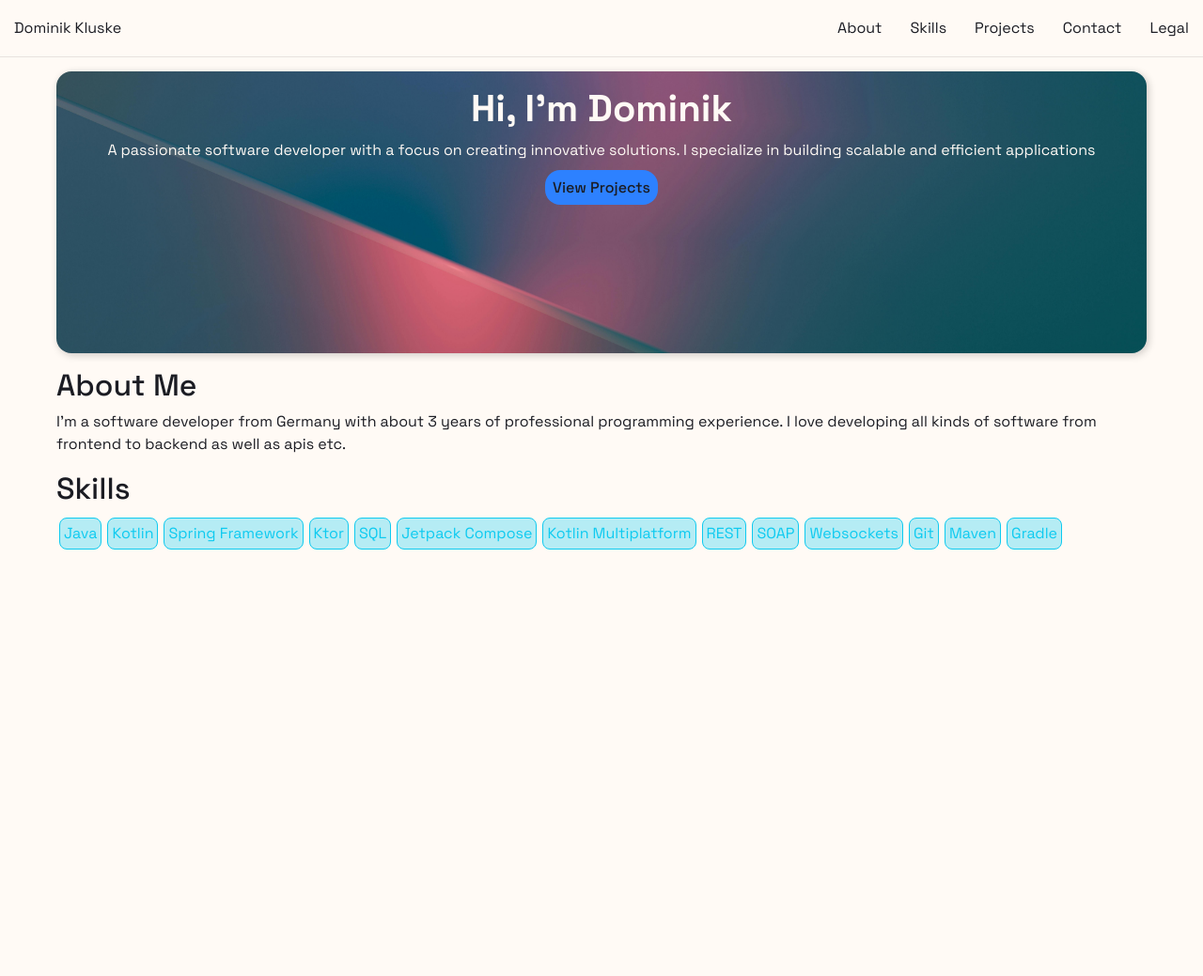
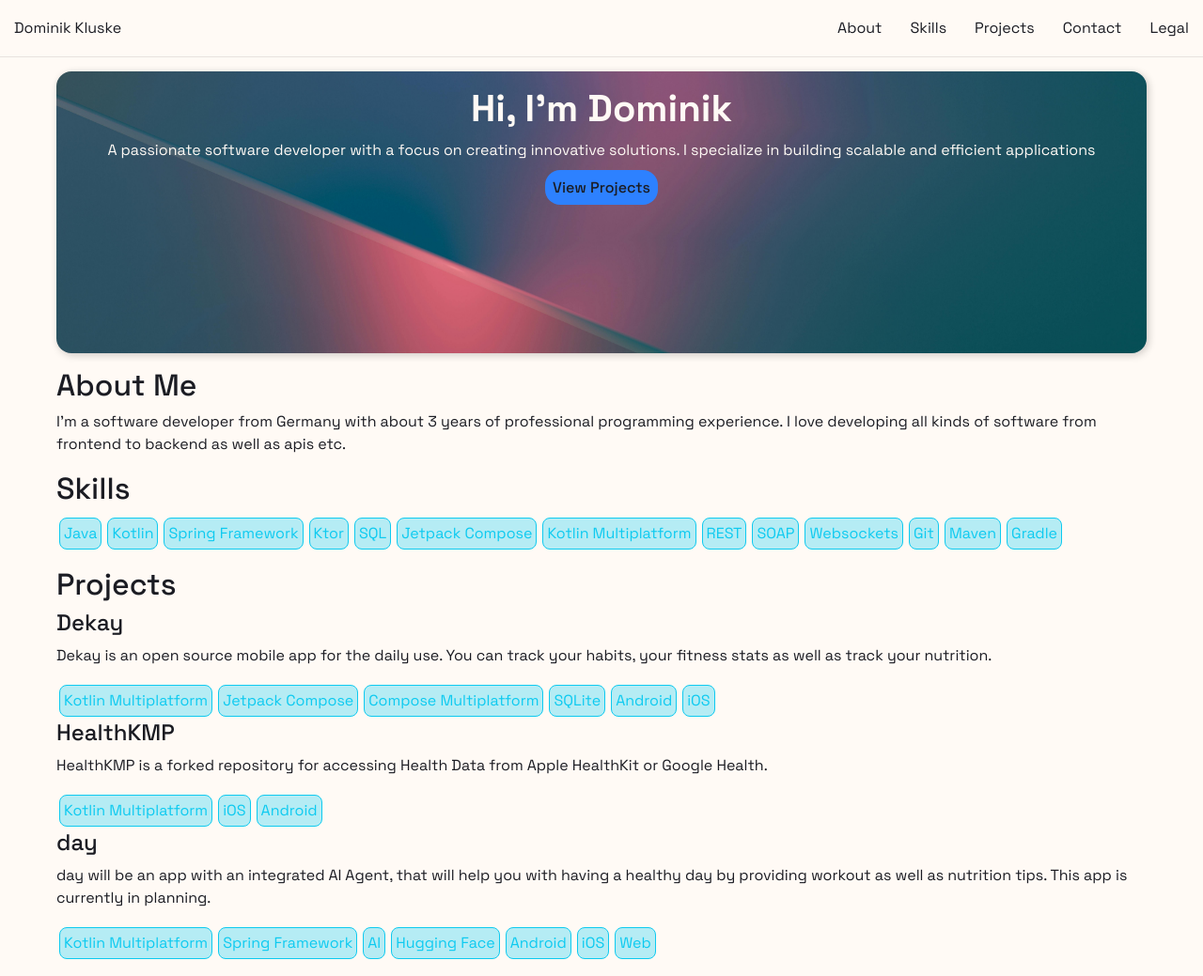
Before and after one commit to dkluske/dkluske.github.io, a plain HTML site: page index.html in a window 1280 px wide. Shown: the whole page at 94% size. Before the commit the page ends 800 px from the top, so only its background shows below. Drawn offline with Linux system fonts and the light colour scheme.

Commit message:
Add frame for projects view (bit more styling needed)

```diff
--- a/index.html
+++ b/index.html
@@ -60,7 +60,8 @@
             <section id="portfolio-welcome">
                 <div class="portfolio-card" id="portfolio-welcome-image">
                     <h1>Hi, I'm Dominik</h1>
-                <p>A passionate software developer with a focus on creating innovative solutions. I specialize in building scalable and efficient applications</p>
+                    <p>A passionate software developer with a focus on creating innovative solutions. I specialize in
+                        building scalable and efficient applications</p>
                     <div>
                         <a href="#portfolio-projects">View Projects</a>
                     </div>
@@ -68,7 +69,8 @@
             </section>
             <section id="portfolio-about">
                 <h2>About Me</h2>
-            <p>I'm a software developer from Germany with about 3 years of professional programming experience. I love developing all kinds of software from frontend to backend as well as apis etc.</p>
+                <p>I'm a software developer from Germany with about 3 years of professional programming experience. I
+                    love developing all kinds of software from frontend to backend as well as apis etc.</p>
             </section>
             <section id="portfolio-skills">
                 <h2>Skills</h2>
@@ -89,7 +91,57 @@
                 </div>
             </section>
             <section id="portfolio-projects">
+                <h2>Projects</h2>
+                <div class="project-wrapper"><!-- Dekay -->
+                    <div class="project-info">
+                        <h4>Dekay</h4>
+                        <p>Dekay is an open source mobile app for the daily use. You can track your habits, your fitness
+                            stats as well as track your nutrition.</p>
+                        <div class="tag-pill-wrapper">
+                            <span class="tag-pill">Kotlin Multiplatform</span>
+                            <span class="tag-pill">Jetpack Compose</span>
+                            <span class="tag-pill">Compose Multiplatform</span>
+                            <span class="tag-pill">SQLite</span>
+                            <span class="tag-pill">Android</span>
+                            <span class="tag-pill">iOS</span>
+                        </div>
+                    </div>
+                    <div class="project-image">
 
+                    </div>
+                </div>
+                <div class="project-wrapper"><!-- HealthKMP -->
+                    <div class="project-info">
+                        <h4>HealthKMP</h4>
+                        <p>HealthKMP is a forked repository for accessing Health Data from Apple HealthKit or Google Health.</p>
+                        <div class="tag-pill-wrapper">
+                            <span class="tag-pill">Kotlin Multiplatform</span>
+                            <span class="tag-pill">iOS</span>
+                            <span class="tag-pill">Android</span>
+                        </div>
+                    </div>
+                    <div class="project-image">
+
+                    </div>
+                </div>
+                <div class="project-wrapper"><!-- Day -->
+                    <div class="project-info">
+                        <h4>day</h4>
+                        <p>day will be an app with an integrated AI Agent, that will help you with having a healthy day by providing workout as well as nutrition tips. This app is currently in planning.</p>
+                        <div class="tag-pill-wrapper">
+                            <span class="tag-pill">Kotlin Multiplatform</span>
+                            <span class="tag-pill">Spring Framework</span>
+                            <span class="tag-pill">AI</span>
+                            <span class="tag-pill">Hugging Face</span>
+                            <span class="tag-pill">Android</span>
+                            <span class="tag-pill">iOS</span>
+                            <span class="tag-pill">Web</span>
+                        </div>
+                    </div>
+                    <div class="project-image">
+
+                    </div>
+                </div>
             </section>
             <section id="portfolio-contact">
 
```
Lines whose indentation alone changed are shown as unchanged.
